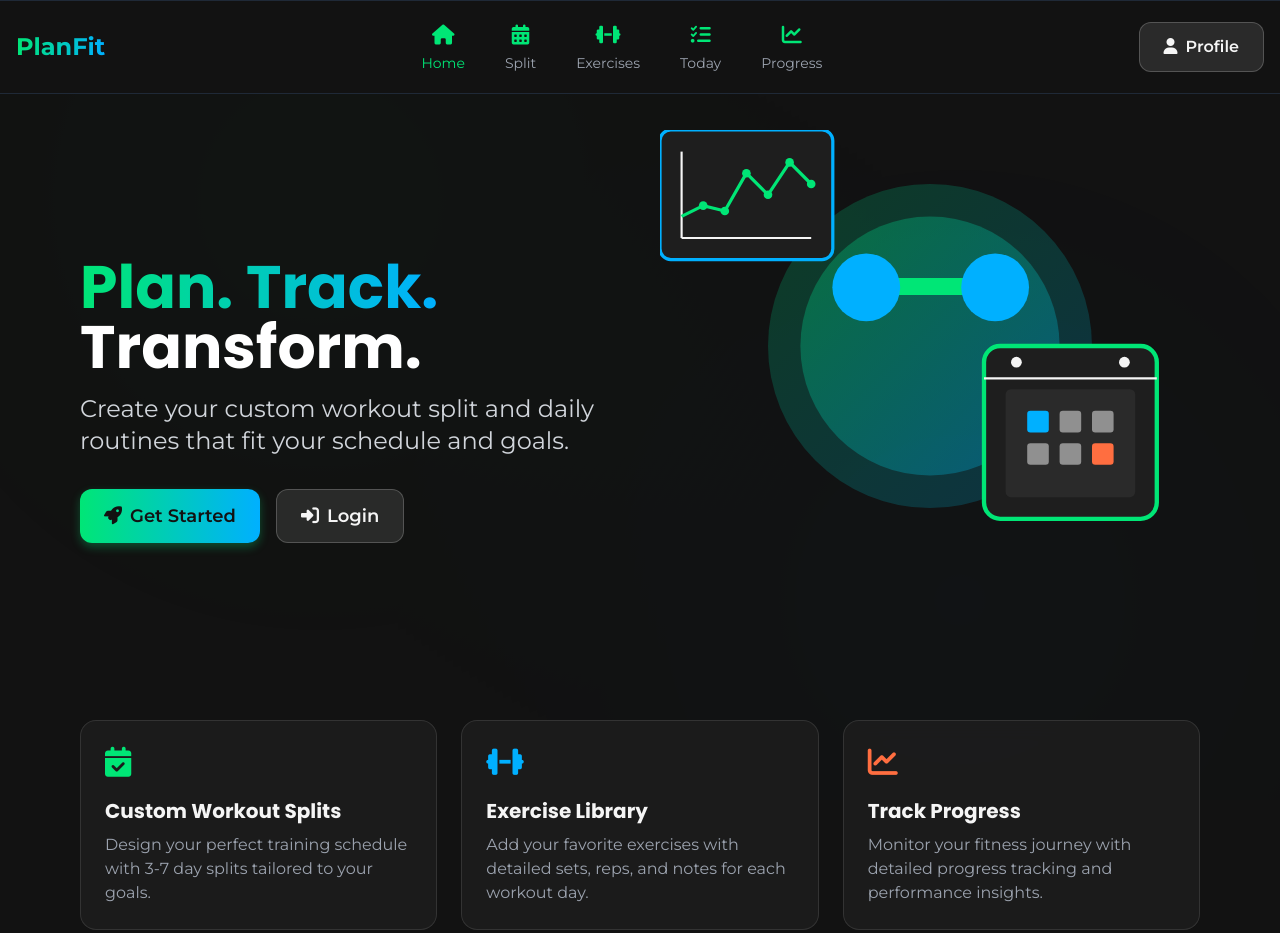
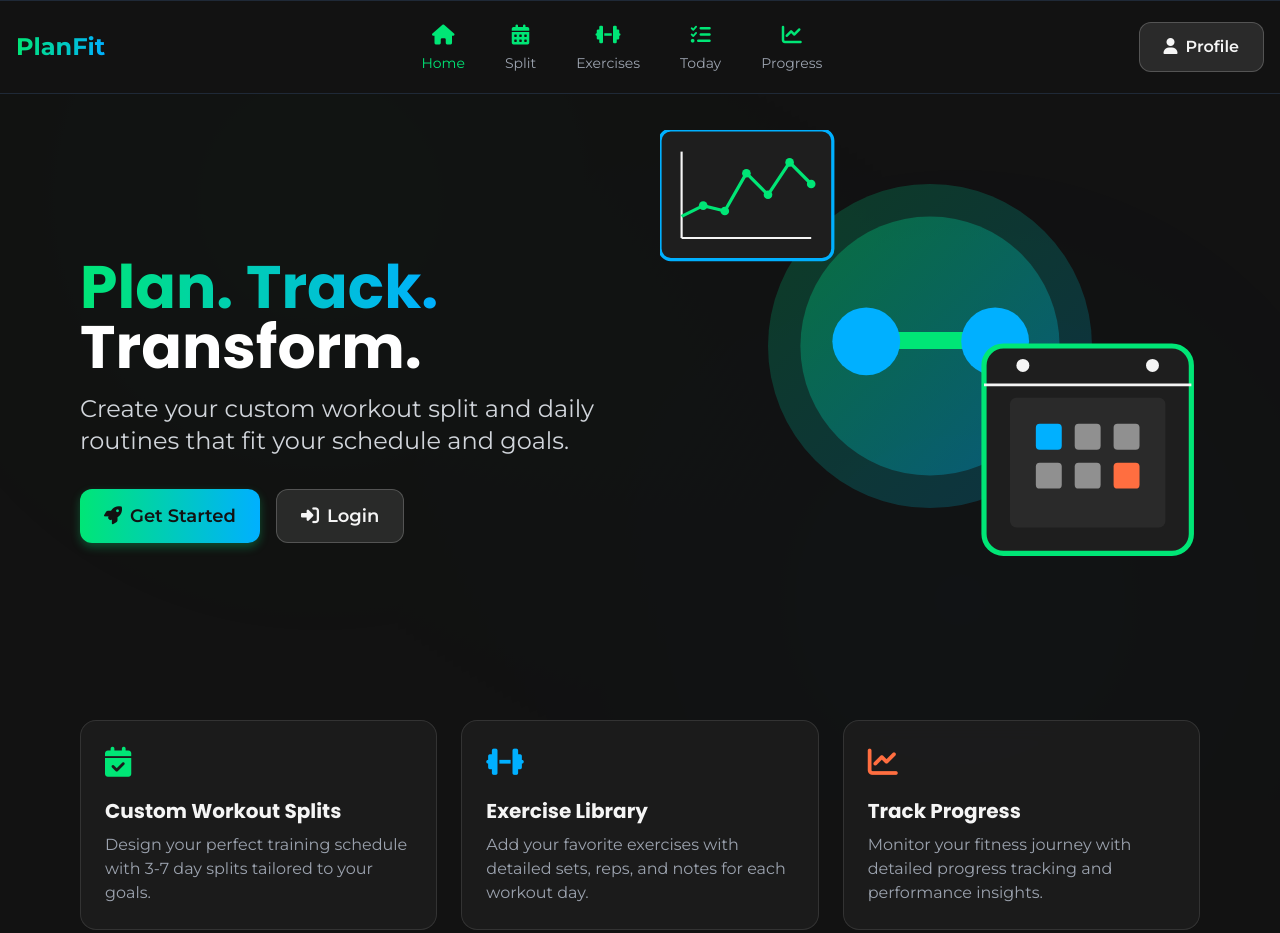
Before and after one commit to Chandansaha2005/PlanFit, a plain HTML site: page index.html in a window 1280 px wide. Drawn offline with nearby package versions, Linux system fonts and the light colour scheme.

Commit message:
ui change

```diff
--- a/index.html
+++ b/index.html
@@ -94,7 +94,7 @@
                             <circle cx="250" cy="200" r="120" fill="url(#grad1)" opacity="0.3"></circle>
 
                             <!-- Dumbbell icon -->
-                            <g transform="translate(180, 130) scale(0.157)">
+                            <g transform="translate(180, 180) scale(0.157)">
                                 <rect x="0" y="45" width="900" height="100" rx="20" fill="#00E676"></rect>
                                 <rect x="100" y="40" width="40" height="120" rx="10" fill="#F5F5F5"></rect>
                                 <rect x="760" y="40" width="40" height="120" rx="10" fill="#F5F5F5"></rect>
@@ -103,7 +103,7 @@
                             </g>
 
                             <!-- Calendar icon -->
-                            <g transform="translate(300, 200) scale(1)">
+                            <g transform="translate(300, 200) scale(1.2)">
                                 <rect x="0" y="0" width="160" height="160" rx="15" fill="#1E1E1E" stroke="#00E676"
                                     stroke-width="4"></rect>
                                 <rect x="20" y="40" width="120" height="100" rx="5" fill="#2A2A2A"></rect>
```
